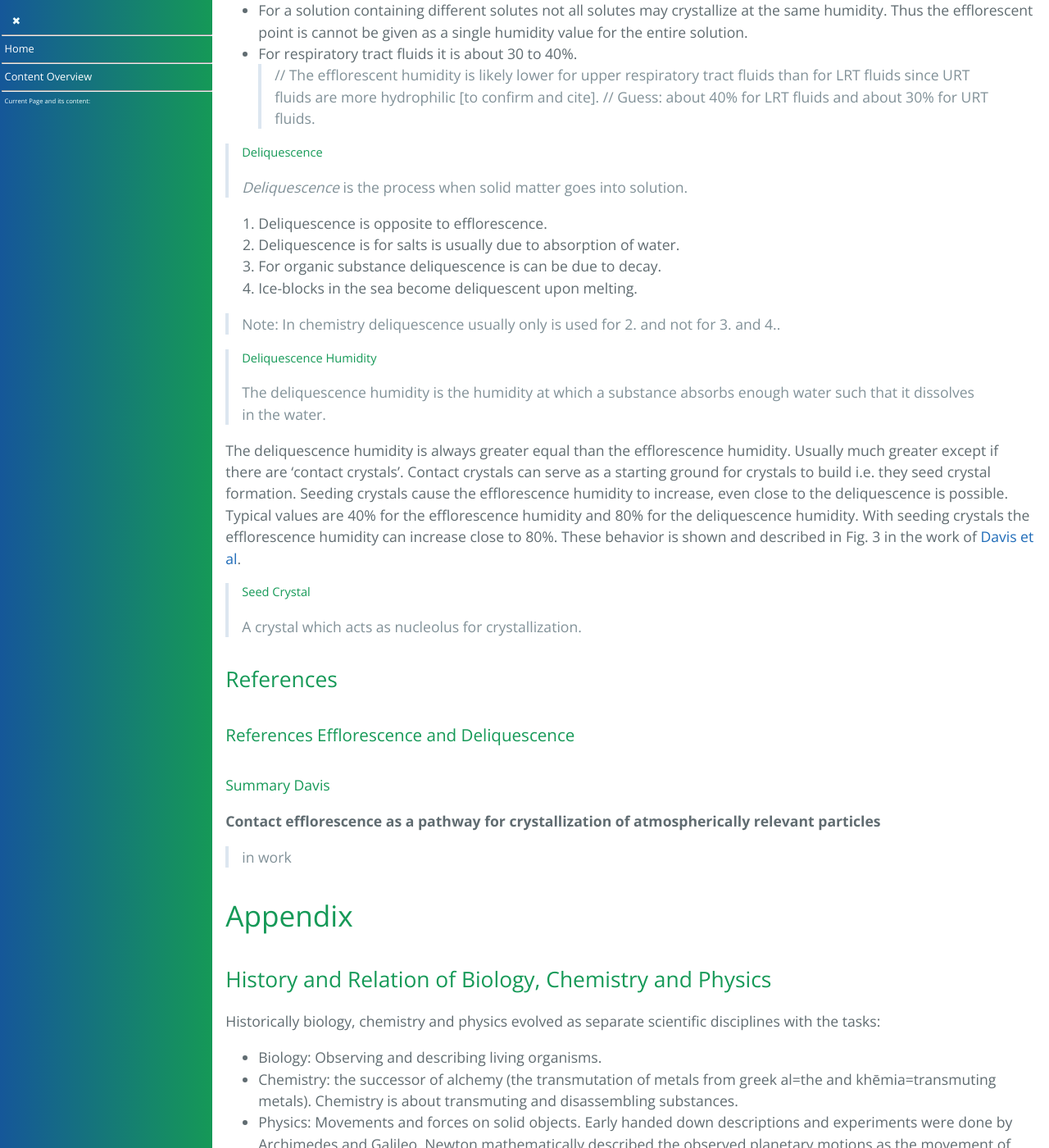
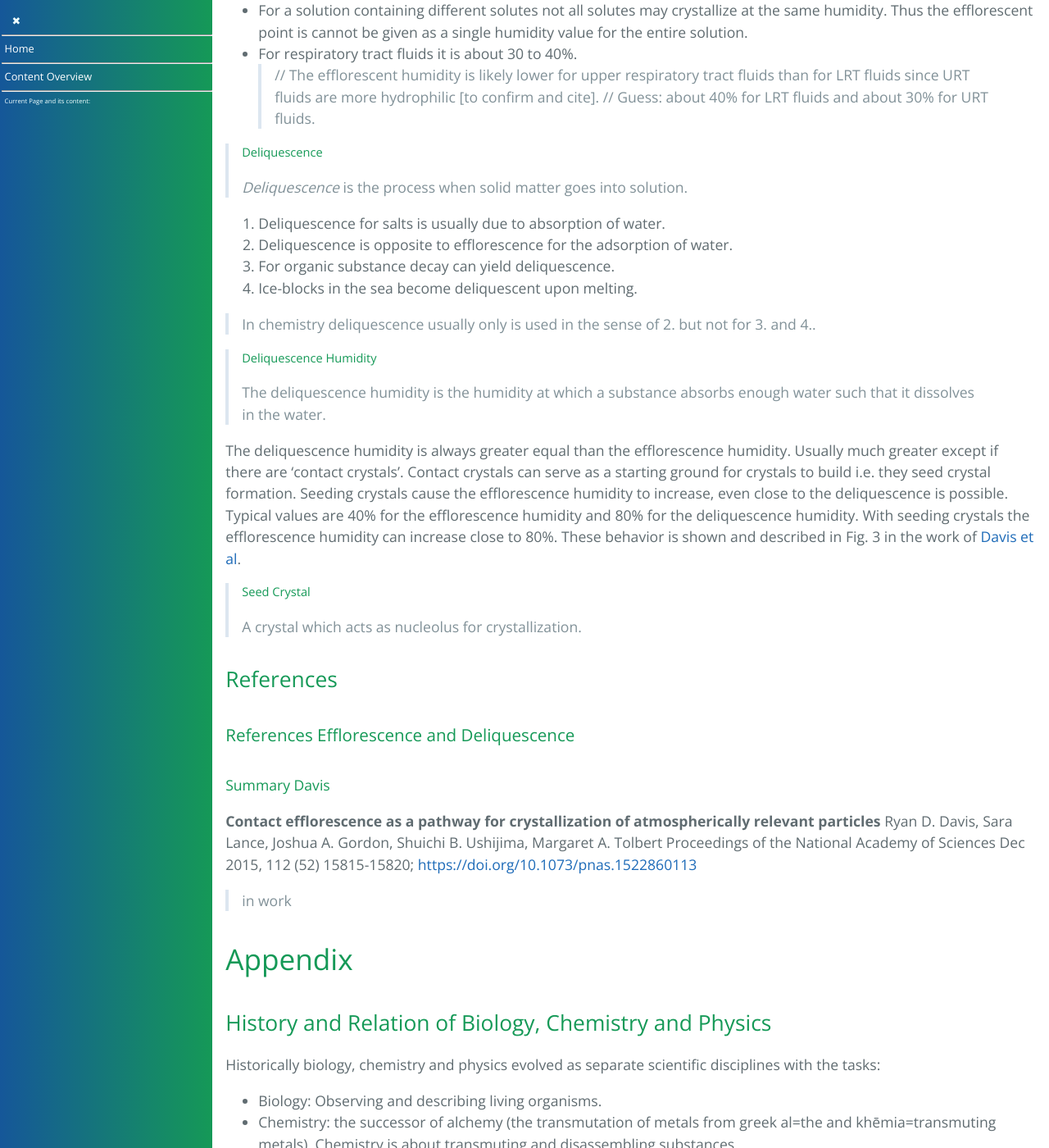
Before and after one commit to forestgrape/coronavirus, a Jekyll site: the page built from 9_physics/aggregations_of_atoms.md, in a window 1280 px wide and 1400 px high, scrolled down 6739 px. Shown: the whole window at 82% size. Built offline with Jekyll 4.4.1, drawn with Linux system fonts in a browser that asks for light colours; our own code applies the rules of GitHub Pages for plain Markdown files.

Commit message:
clarifications

```diff
--- a/9_physics/aggregations_of_atoms.md
+++ b/9_physics/aggregations_of_atoms.md
@@ -215,12 +215,12 @@ Notes:
 > ##### Deliquescence
 > *Deliquescence* is the process when solid matter goes into solution.
 
-1. Deliquescence is opposite to efflorescence.
-2. Deliquescence is for salts is usually due to absorption of water.
-3. For organic substance deliquescence is can be due to decay.
+1. Deliquescence for salts is usually due to absorption of water.
+2. Deliquescence is opposite to efflorescence for the adsorption of water.
+3. For organic substance decay can yield deliquescence.
 4. Ice-blocks in the sea become deliquescent upon melting.
 
-> Note: In chemistry deliquescence usually only is used for 2. and not for 3. and 4..
+> In chemistry deliquescence usually only is used in the sense of 2. but not for 3. and 4..
 
 > ##### Deliquescence Humidity
 > The deliquescence humidity is the humidity at which a substance absorbs enough water such that it dissolves in the water.
@@ -236,6 +236,9 @@ The deliquescence humidity is always greater equal than the efflorescence humidi
 ### References Efflorescence and Deliquescence
 #### Summary Davis
 **Contact efflorescence as a pathway for crystallization of atmospherically relevant particles**
+Ryan D. Davis, Sara Lance, Joshua A. Gordon, Shuichi B. Ushijima, Margaret A. Tolbert
+Proceedings of the National Academy of Sciences Dec 2015, 112 (52) 15815-15820;
+<https://doi.org/10.1073/pnas.1522860113>
 
 > in work
 
```
